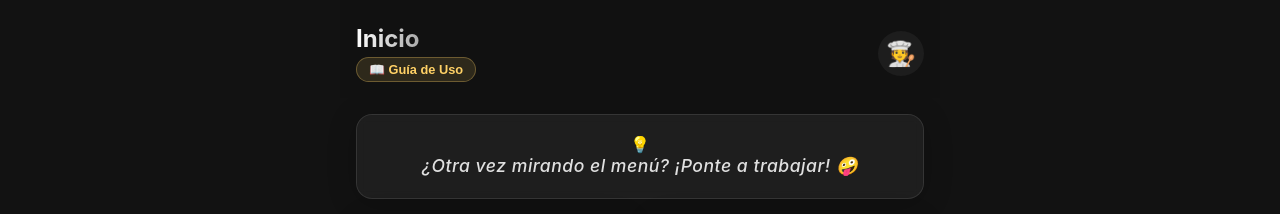
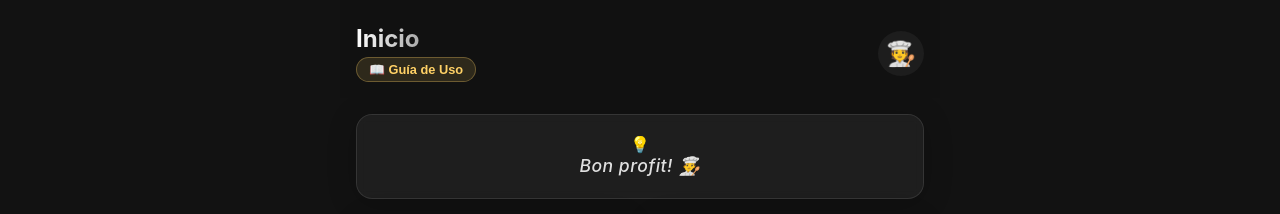
Before and after one commit to developMyApps/myMenuFront, a Vue app: page / in a window 1280 px wide. Shown: the top 214 px of the page. Built offline with nearby package versions, Linux system fonts and the light colour scheme; no server answers.

Commit message:
fix dashbboard

```diff
--- a/src/views/Dashboard.vue
+++ b/src/views/Dashboard.vue
@@ -47,36 +47,53 @@ const tuppers = ref([])
 const guiaAbierta = ref(false)
 
 const mensajesDashboard = [
-  "¡Que tengas un día tan bonito como tú! ✨",
-  "Disfruta del día y, sobre todo, de la comida. 🍽️",
-  "Sonríe, que hoy el menú promete! 🌟",
-  "Hoy es un gran día para... pedir comida a domicilio si esto falla. 🍕",
-  "Cocinar es un arte, limpiar la cocina es una tortura. ¡Ánimo! 🧼",
-  "Tu cuerpo pide ensalada, pero tu corazón grita croquetas. Escucha a tu corazón. ❤️",
-  "Previsión del tiempo para hoy: 100% de probabilidad de tener hambre.",
-  "Hoy te toca fregar! ⏱️",
-  "Mueve ese culo y a cocinar, que la comida no se hace sola. 🍑",
-  "Qué bonita es la convivencia... sobre todo cuando mágicamente aparece comida hecha que tú no has cocinado. 👨‍🍳",
-  "Sé que tienes cara de zombi, pero un café y este dashboard lo arreglan todo. ☕",
-  "¿Otra vez mirando el menú? ¡Ponte a trabajar! 🤪",
-  "Por favor, un minuto de silencio por ese ingrediente caro que compraste con ilusión y hoy ha caducado. Descanse en paz. 🤔",
-  "Ya queda menos para comer! Y sobretodo para la siesta zzz",
-  "Oh, Lorena, lo que daría porque me hicieras magdalenas",
-  "La leyenda dice que si usas el último huevo y no lo apuntas en la Shopping List, un gato asesino te morderá un tobillo por la noche.",
-  "Hoy el chef sugiere: Te comes lo que hay, pides un Glovo o te mueres de asco. Elige sabiamente.",
-  "Cocinar es de guapos. Comprar precocinados y fingir que los has hecho tú, de genios flojos. Tú sabrás en qué bando estás."
+  // "¡Que tengas un día tan bonito como tú! ✨",
+  // "Disfruta del día y, sobre todo, de la comida. 🍽️",
+  // "Sonríe, que hoy el menú promete! 🌟",
+  // "Hoy es un gran día para... pedir comida a domicilio si esto falla. 🍕",
+  // "Cocinar es un arte, limpiar la cocina es una tortura. ¡Ánimo! 🧼",
+  // "Tu cuerpo pide ensalada, pero tu corazón grita croquetas. Escucha a tu corazón. ❤️",
+  // "Previsión del tiempo para hoy: 100% de probabilidad de tener hambre.",
+  // "Hoy te toca fregar! ⏱️",
+  // "Mueve ese culo y a cocinar, que la comida no se hace sola. 🍑",
+  // "Qué bonita es la convivencia... sobre todo cuando mágicamente aparece comida hecha que tú no has cocinado. 👨‍🍳",
+  // "Sé que tienes cara de zombi, pero un café y este dashboard lo arreglan todo. ☕",
+  // "¿Otra vez mirando el menú? ¡Ponte a trabajar! 🤪",
+  // "Por favor, un minuto de silencio por ese ingrediente caro que compraste con ilusión y hoy ha caducado. Descanse en paz. 🤔",
+  // "Ya queda menos para comer! Y sobretodo para la siesta zzz",
+  // "Oh, Lorena, lo que daría porque me hicieras magdalenas",
+  // "La leyenda dice que si usas el último huevo y no lo apuntas en la Shopping List, un gato asesino te morderá un tobillo por la noche.",
+  // "Hoy el chef sugiere: Te comes lo que hay, pides un Glovo o te mueres de asco. Elige sabiamente.",
+  // "Cocinar es de guapos. Comprar precocinados y fingir que los has hecho tú, de genios flojos. Tú sabrás en qué bando estás."
+  "Bon profit! 👨‍🍳"
 ]
 
 // CORRECCIÓN 2: Añadida la función que calcula las fechas que se había extraviado
+// CORRECCIÓN 2: Modificada para calcular la fecha LOCAL real del dispositivo
 const obtenerLunesYHoyISO = () => {
   const hoy = new Date()
+
+  // Guardamos la fecha visual amigable
   fechaVisualHoy.value = hoy.toLocaleDateString('es-ES', { weekday: 'long', day: 'numeric', month: 'short' })
-  const hoyISO = hoy.toISOString().split('T')[0]
+
+  // BIEN: Extrae año, mes y día local evitando los desfases de ISOString
+  const año = hoy.getFullYear()
+  const mes = String(hoy.getMonth() + 1).padStart(2, '0')
+  const dia = String(hoy.getDate()).padStart(2, '0')
+  const hoyISO = `${año}-${mes}-${dia}`
+
+  // Calcular el lunes de esta semana de forma segura
   const diaActualSemana = hoy.getDay()
   const distanciaAlLunes = diaActualSemana === 0 ? -6 : 1 - diaActualSemana
   const lunesActual = new Date(hoy)
   lunesActual.setDate(hoy.getDate() + distanciaAlLunes)
-  return { lunesISO: lunesActual.toISOString().split('T')[0], hoyISO }
+
+  const lAño = lunesActual.getFullYear()
+  const lMes = String(lunesActual.getMonth() + 1).padStart(2, '0')
+  const lDia = String(lunesActual.getDate()).padStart(2, '0')
+  const lunesISO = `${lAño}-${lMes}-${lDia}`
+
+  return { lunesISO, hoyISO }
 }
 
 // El computed ahora puede llamar a obtenerLunesYHoyISO de forma segura
@@ -128,7 +145,14 @@ const cargarTodo = async () => {
       getTupperwares(groupId.value)
     ])
 
-    if (datosBD && datosBD[hoyISO]) menuHoy.value = datosBD[hoyISO]
+    // REPARADO: Si existen datos para hoy se ponen, si no, se vacía por completo
+    // borrando la caché del día anterior.
+    if (datosBD && datosBD[hoyISO]) {
+      menuHoy.value = datosBD[hoyISO]
+    } else {
+      menuHoy.value = { comida: '', cena: '' }
+    }
+
     procesarTendencias(historial || [])
     listaCompra.value = resLista || []
     tuppers.value = resTuppers || []
```
